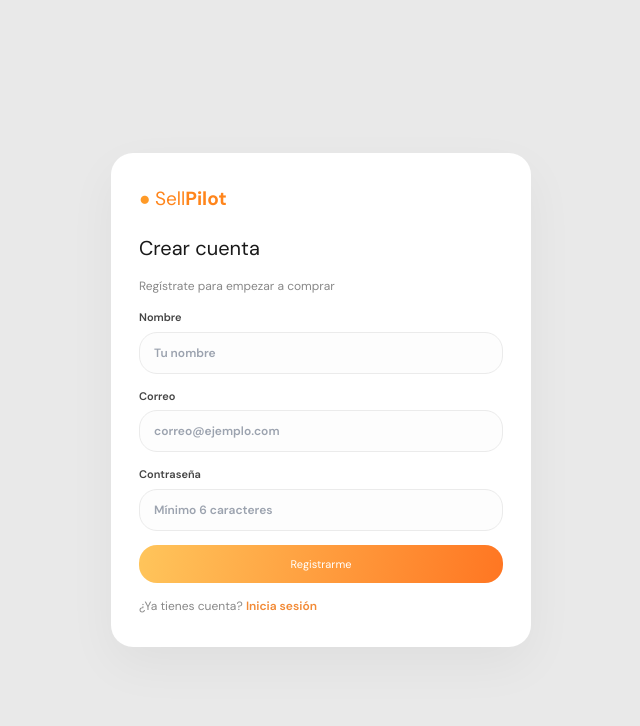
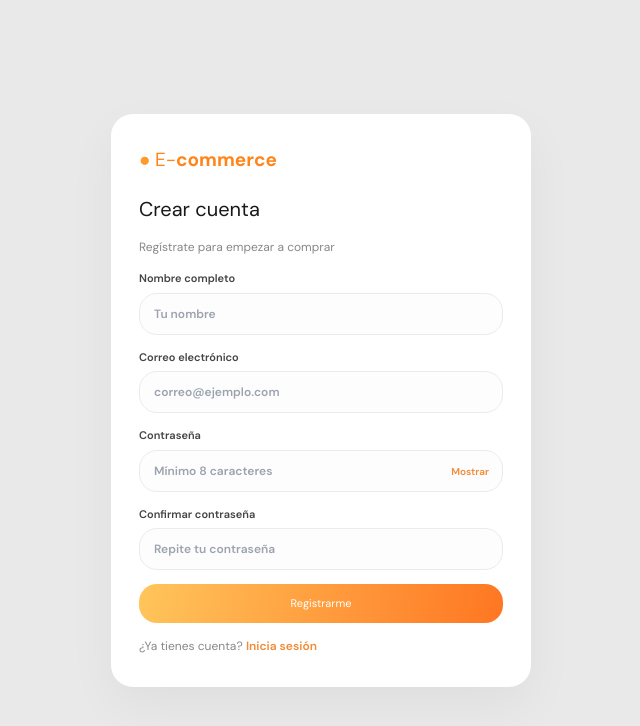
Before and after one commit to vivinaCordova/Comercio-Electr-nico-Distribuido, a React (Vite) app in the folder ecommerce-distribuido/frontend/: page /registro in a window 1280 px wide. Shown: the top 726 px of the page, without its empty margins (319-959 px from the left). Built offline with nearby package versions, Linux system fonts and the light colour scheme; no server answers.

Commit message:
feat(frontend): validaciones, confirmar contraseña y marca E-commerce

```diff
--- /dev/null
+++ b/ecommerce-distribuido/frontend/src/components/layout/Marca.jsx
@@ -0,0 +1,8 @@
+import React from 'react';
+
+// Cambia el nombre de la marca en UN solo lugar
+export const NOMBRE_MARCA = ['E-', 'commerce'];
+
+export default function Marca() {
+  return <a className="brand" href="/">● <span>{NOMBRE_MARCA[0]}</span>{NOMBRE_MARCA[1]}</a>;
+}
--- a/ecommerce-distribuido/frontend/src/pages/AuthPage.jsx
+++ b/ecommerce-distribuido/frontend/src/pages/AuthPage.jsx
@@ -1,59 +1,126 @@
-import React from 'react';
-import { useState } from 'react';
+import React, { useEffect, useState } from 'react';
 import { Link, useNavigate } from 'react-router-dom';
 import { authService } from '../services/authService';
 import { useAuth } from '../context/AuthContext';
+import Marca from '../components/layout/Marca.jsx';
+import { limpiarTexto, normalizarEmail, validarNombre, validarEmail, validarPassword, validarConfirmacion, fuerzaPassword } from '../utils/validaciones';
+
+const MAX_FALLOS = 5;
+const BLOQUEO_SEG = 30;
+const ETIQUETA_FUERZA = ['', 'Débil', 'Regular', 'Buena', 'Fuerte'];
+const VACIO = { nombre: '', email: '', password: '', confirmar: '' };
+
+function Campo({ etiqueta, error, children }) {
+  return (
+    <label className={error ? 'auth-field invalid' : 'auth-field'}>
+      {etiqueta}
+      {children}
+      {error && <small className="auth-error" role="alert">{error}</small>}
+    </label>
+  );
+}
 
 // Una sola pantalla para login y registro: <AuthPage modo="login" /> o modo="registro"
 export default function AuthPage({ modo }) {
   const esRegistro = modo === 'registro';
-  const [form, setForm] = useState({ nombre: '', email: '', password: '' });
+  const [form, setForm] = useState(VACIO);
+  const [tocados, setTocados] = useState({});
+  const [intentado, setIntentado] = useState(false);
   const [mensaje, setMensaje] = useState(null);
   const [enviando, setEnviando] = useState(false);
+  const [mostrar, setMostrar] = useState(false);
+  const [fallos, setFallos] = useState(0);
+  const [espera, setEspera] = useState(0);
   const { iniciar } = useAuth();
   const navigate = useNavigate();
 
-  const cambiar = (e) => setForm({ ...form, [e.target.name]: e.target.value });
+  // Al cambiar entre login y registro se limpia el formulario
+  useEffect(() => { setForm(VACIO); setTocados({}); setIntentado(false); setMensaje(null); setMostrar(false); }, [modo]);
+
+  // Cuenta regresiva del bloqueo temporal
+  useEffect(() => {
+    if (espera <= 0) return undefined;
+    const t = setTimeout(() => setEspera((s) => s - 1), 1000);
+    return () => clearTimeout(t);
+  }, [espera]);
+
+  const errores = {
+    ...(esRegistro && { nombre: validarNombre(form.nombre) }),
+    email: validarEmail(form.email),
+    password: esRegistro ? validarPassword(form.password) : (form.password ? '' : 'Ingresa tu contraseña.'),
+    ...(esRegistro && { confirmar: validarConfirmacion(form.password, form.confirmar) }),
+  };
+  const ver = (campo) => ((tocados[campo] || intentado) ? errores[campo] || '' : '');
+
+  const cambiar = (e) => { const { name, value } = e.target; setForm((f) => ({ ...f, [name]: value })); setMensaje(null); };
+  const salirCampo = (e) => setTocados((t) => ({ ...t, [e.target.name]: true }));
+  const props = (campo) => ({ name: campo, value: form[campo], onChange: cambiar, onBlur: salirCampo, 'aria-invalid': !!ver(campo) });
 
   const enviar = async (e) => {
     e.preventDefault();
+    if (enviando || espera > 0) return;
+    setIntentado(true);
+    if (Object.values(errores).some(Boolean)) {
+      setTimeout(() => document.querySelector('.auth-field.invalid input')?.focus(), 0);
+      return;
+    }
     setEnviando(true);
     setMensaje(null);
     try {
-      const usuario = esRegistro
-        ? await authService.registro(form)
-        : await authService.login({ email: form.email, password: form.password });
+      const datos = esRegistro
+        ? { nombre: limpiarTexto(form.nombre), email: normalizarEmail(form.email), password: form.password }
+        : { email: normalizarEmail(form.email), password: form.password };
+      const usuario = esRegistro ? await authService.registro(datos) : await authService.login(datos);
       iniciar(usuario);
       navigate('/');
     } catch (error) {
-      setMensaje(error.response?.data?.error || 'No se pudo completar la operación. Verifica ms-usuarios.');
+      const estado = error.response?.status;
+      setMensaje(error.response?.data?.error
+        || (estado === 401 ? 'Correo o contraseña incorrectos.'
+          : estado === 409 ? 'Ese correo ya está registrado.'
+            : 'No se pudo completar la operación. Intenta de nuevo.'));
+      const total = fallos + 1;
+      if (total >= MAX_FALLOS) { setFallos(0); setEspera(BLOQUEO_SEG); setMensaje('Demasiados intentos fallidos. Espera un momento.'); } else setFallos(total);
     } finally {
       setEnviando(false);
     }
   };
 
+  const nivel = fuerzaPassword(form.password);
+
   return (
     <div className="auth-page">
-      <form className="auth-card" onSubmit={enviar}>
-        <a className="brand" href="/">● <span>Sell</span>Pilot</a>
+      <form className="auth-card" onSubmit={enviar} noValidate>
+        <Marca />
         <h1>{esRegistro ? 'Crear cuenta' : 'Iniciar sesión'}</h1>
         <p className="auth-sub">{esRegistro ? 'Regístrate para empezar a comprar' : 'Ingresa para ver tu carrito y tus órdenes'}</p>
 
         {esRegistro && (
-          <label className="auth-field">Nombre
-            <input name="nombre" value={form.nombre} onChange={cambiar} placeholder="Tu nombre" required />
-          </label>
+          <Campo etiqueta="Nombre completo" error={ver('nombre')}>
+            <input {...props('nombre')} maxLength={50} autoComplete="name" placeholder="Tu nombre" />
+          </Campo>
         )}
-        <label className="auth-field">Correo
-          <input type="email" name="email" value={form.email} onChange={cambiar} placeholder="correo@ejemplo.com" required />
-        </label>
-        <label className="auth-field">Contraseña
-          <input type="password" name="password" value={form.password} onChange={cambiar} placeholder="Mínimo 6 caracteres" minLength={6} required />
-        </label>
+        <Campo etiqueta="Correo electrónico" error={ver('email')}>
+          <input {...props('email')} type="email" maxLength={254} autoComplete="email" placeholder="correo@ejemplo.com" />
+        </Campo>
+        <Campo etiqueta="Contraseña" error={ver('password')}>
+          <div className="auth-input-wrap">
+            <input {...props('password')} type={mostrar ? 'text' : 'password'} maxLength={64} autoComplete={esRegistro ? 'new-password' : 'current-password'} placeholder={esRegistro ? 'Mínimo 8 caracteres' : 'Tu contraseña'} />
+            <button type="button" className="auth-toggle" onClick={() => setMostrar(!mostrar)} aria-label={mostrar ? 'Ocultar contraseña' : 'Mostrar contraseña'}>{mostrar ? 'Ocultar' : 'Mostrar'}</button>
+          </div>
+          {esRegistro && form.password && (
+            <div className="strength" data-nivel={nivel}><i /><i /><i /><i /><span>{ETIQUETA_FUERZA[nivel]}</span></div>
+          )}
+        </Campo>
+        {esRegistro && (
+          <Campo etiqueta="Confirmar contraseña" error={ver('confirmar')}>
+            <input {...props('confirmar')} type={mostrar ? 'text' : 'password'} maxLength={64} autoComplete="new-password" placeholder="Repite tu contraseña" />
+          </Campo>
+        )}
 
-        {mensaje && <p className="order-message error">{mensaje}</p>}
-        <button className="payment-button" disabled={enviando}>
-          {enviando ? 'Enviando...' : esRegistro ? 'Registrarme' : 'Entrar'}
+        {mensaje && <p className="order-message error" role="alert">{mensaje}</p>}
+        <button className="payment-button" disabled={enviando || espera > 0}>
+          {espera > 0 ? `Espera ${espera}s` : enviando ? 'Enviando...' : esRegistro ? 'Registrarme' : 'Entrar'}
         </button>
 
         <p className="auth-sub">
--- a/ecommerce-distribuido/frontend/src/styles/main.css
+++ b/ecommerce-distribuido/frontend/src/styles/main.css
@@ -32,3 +32,17 @@ button { cursor: pointer; border: 0; }
 .auth-field input { border: 1px solid #ebebeb; border-radius: 18px; padding: 11px 14px; font-size: 12px; outline: 0; background: #fdfdfd; }
 .auth-field input:focus { border-color: #ff8d1d; box-shadow: 0 0 0 3px #ff8d1d22; }
 .auth-link { color: #f28a36; font-weight: 600; text-decoration: none; }
+
+/* ===== Validaciones del formulario ===== */
+.auth-field.invalid input { border-color: #e05a4f; background: #fff8f7; }
+.auth-error { color: #9c2c2c; font-size: 10px; font-weight: 500; }
+.auth-input-wrap { position: relative; display: grid; }
+.auth-input-wrap input { padding-right: 70px; }
+.auth-toggle { position: absolute; right: 8px; top: 50%; transform: translateY(-50%); background: transparent; color: #f28a36; font-size: 10px; font-weight: 600; padding: 4px 6px; }
+.strength { display: flex; align-items: center; gap: 4px; }
+.strength i { flex: 1; height: 4px; border-radius: 4px; background: #eee; }
+.strength span { font-size: 10px; color: #888; margin-left: 6px; min-width: 44px; }
+.strength[data-nivel="1"] i:nth-child(-n+1) { background: #e05a4f; }
+.strength[data-nivel="2"] i:nth-child(-n+2) { background: #f5a623; }
+.strength[data-nivel="3"] i:nth-child(-n+3) { background: #8bc34a; }
+.strength[data-nivel="4"] i:nth-child(-n+4) { background: #2e9e5b; }
--- /dev/null
+++ b/ecommerce-distribuido/frontend/src/utils/validaciones.js
@@ -0,0 +1,56 @@
+// Validaciones reutilizables para todos los formularios (una función pura por campo).
+// Devuelven '' si el valor es válido, o el mensaje de error en español.
+const DESECHABLES = ['mailinator.com', 'tempmail.com', '10minutemail.com', 'guerrillamail.com', 'yopmail.com', 'trashmail.com', 'sharklasers.com'];
+const ERRORES_COMUNES = { 'gmial.com': 'gmail.com', 'gmai.com': 'gmail.com', 'gamil.com': 'gmail.com', 'gmail.con': 'gmail.com', 'hotmial.com': 'hotmail.com', 'hotmail.con': 'hotmail.com', 'outlok.com': 'outlook.com', 'yahoo.con': 'yahoo.com' };
+const CLAVES_DEBILES = ['12345678', '123456789', 'password', 'password1', 'contrasena', 'contraseña', 'qwerty123', 'abc12345'];
+
+// Quita caracteres de control y < > (evita basura/inyección en textos libres) y espacios repetidos
+export const limpiarTexto = (valor) => valor.replace(/[\u0000-\u001F\u007F<>]/g, '').replace(/\s+/g, ' ').trim();
+export const normalizarEmail = (valor) => valor.trim().toLowerCase();
+
+export const validarNombre = (valor) => {
+  const v = limpiarTexto(valor);
+  if (!v) return 'Ingresa tu nombre.';
+  if (v.length < 2) return 'El nombre es muy corto.';
+  if (v.length > 50) return 'El nombre no puede superar 50 caracteres.';
+  if (!/^[\p{L}][\p{L}\s'.-]*$/u.test(v)) return 'Usa solo letras, espacios, apóstrofes o guiones.';
+  return '';
+};
+
+export const validarEmail = (valor) => {
+  const v = normalizarEmail(valor);
+  if (!v) return 'Ingresa tu correo.';
+  if (v.length > 254) return 'El correo es demasiado largo.';
+  if (!/^[a-z0-9]+([._%+-][a-z0-9]+)*@[a-z0-9]+(-[a-z0-9]+)*(\.[a-z0-9]+(-[a-z0-9]+)*)*\.[a-z]{2,}$/.test(v)) return 'El formato del correo no es válido.';
+  const [usuario, dominio] = v.split('@');
+  if (usuario.length > 64) return 'La parte anterior al @ es demasiado larga.';
+  if (ERRORES_COMUNES[dominio]) return `¿Quisiste decir ${usuario}@${ERRORES_COMUNES[dominio]}?`;
+  if (DESECHABLES.includes(dominio)) return 'No se permiten correos temporales.';
+  return '';
+};
+
+export const validarPassword = (v) => {
+  if (!v) return 'Ingresa una contraseña.';
+  if (v.length < 8) return 'Mínimo 8 caracteres.';
+  if (v.length > 64) return 'Máximo 64 caracteres.';
+  if (/\s/.test(v)) return 'No uses espacios.';
+  if (!/[a-z]/.test(v) || !/[A-Z]/.test(v)) return 'Incluye mayúsculas y minúsculas.';
+  if (!/\d/.test(v)) return 'Incluye al menos un número.';
+  if (CLAVES_DEBILES.includes(v.toLowerCase())) return 'Esa contraseña es muy común.';
+  return '';
+};
+
+export const validarConfirmacion = (password, confirmar) => {
+  if (!confirmar) return 'Confirma tu contraseña.';
+  return password !== confirmar ? 'Las contraseñas no coinciden.' : '';
+};
+
+// 0 a 4, para la barra de fortaleza
+export const fuerzaPassword = (v) => {
+  let n = 0;
+  if (v.length >= 8) n++;
+  if (/[a-z]/.test(v) && /[A-Z]/.test(v)) n++;
+  if (/\d/.test(v)) n++;
+  if (/[^A-Za-z0-9]/.test(v) || v.length >= 12) n++;
+  return n;
+};
```
